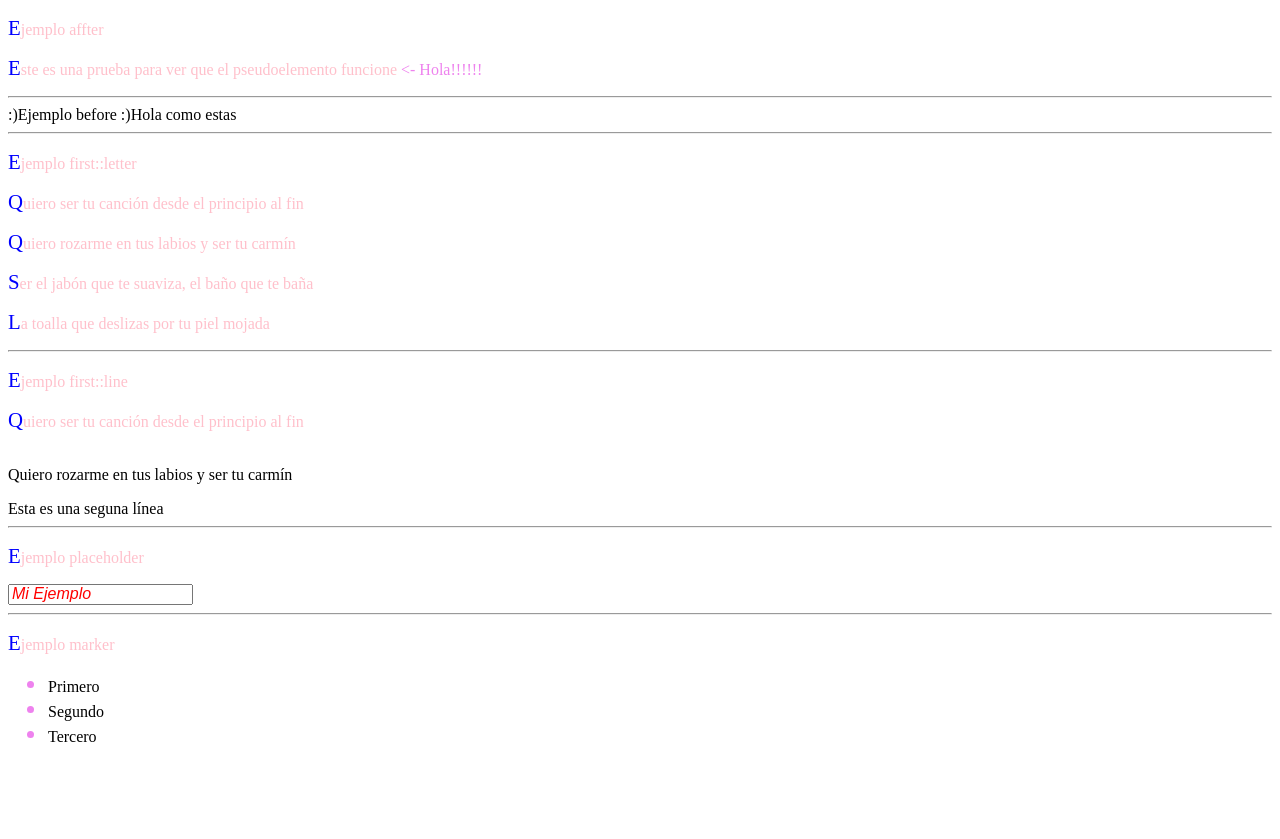
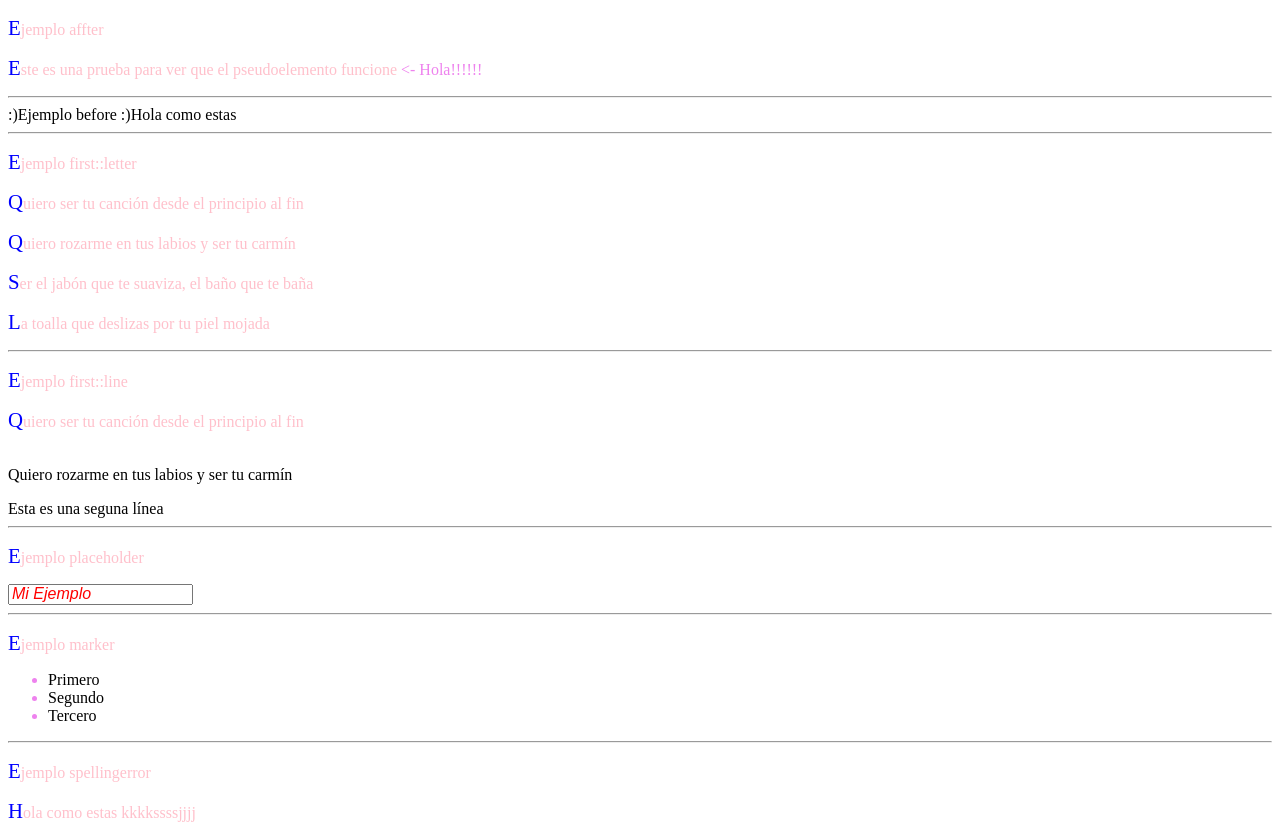
Before and after one commit to yadira-puente/pseudoElementos, a plain HTML site: page index.html in a window 1280 px wide. Before the commit the page ends 800 px from the top, so only its background shows below. Drawn offline with Linux system fonts and the light colour scheme.

Commit message:
::spellingerror:ejemplo9:tiempo invertido 30 minutos

```diff
--- a/index.html
+++ b/index.html
@@ -34,5 +34,8 @@
         <li>Segundo</li>
         <li>Tercero</li>
       </ul>
+      <hr>
+    <p>Ejemplo spellingerror</p>
+      <p contenteditable spellcheck="true">Hola como estas kkkkssssjjjj</p>
 </body>
 </html>
--- a/styles.css
+++ b/styles.css
@@ -7,6 +7,7 @@
 q::before{
     content: ":)";
 }
+/*first::first-letter*/
 p::first-letter {
     color:blue;
   font-size: 130%;
@@ -24,5 +25,9 @@ input::placeholder {
   /*::marker*/
   ul li::marker {
     color:violet;
-    font-size: 1.5em;
+    font-size: 1g.5em;
   }
+  /*spelling error*/
+  ::spelling-error  {
+    text-decoration: wavy red;
+  }
```
